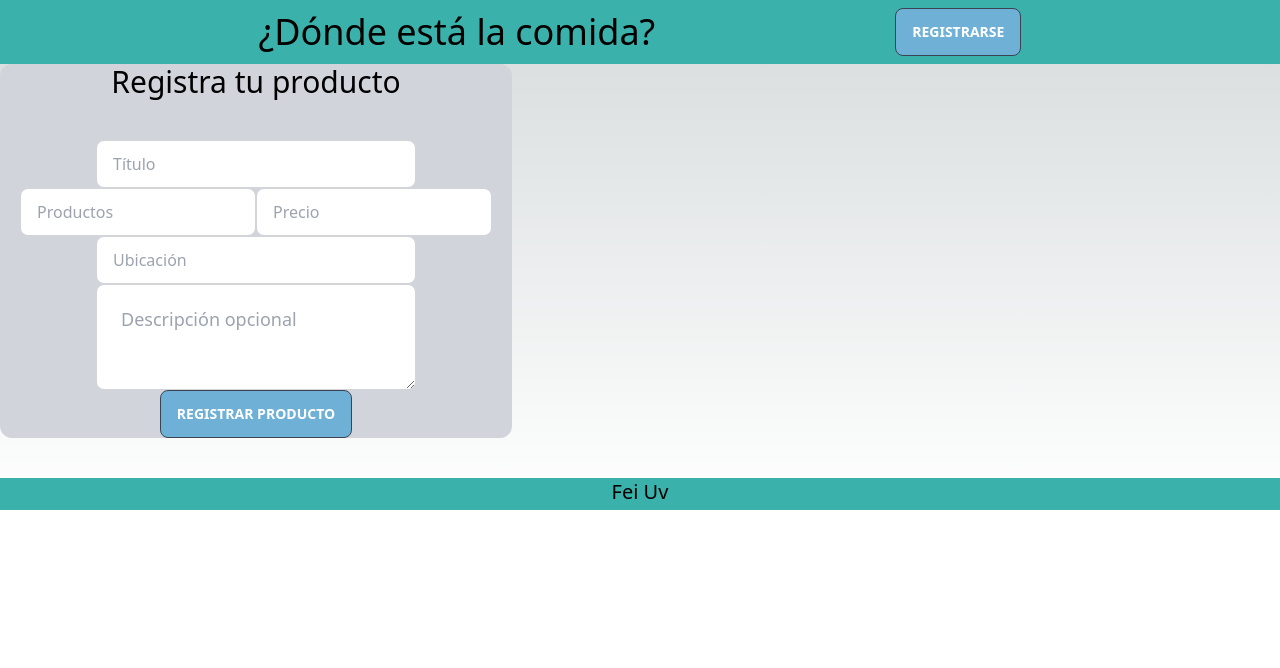
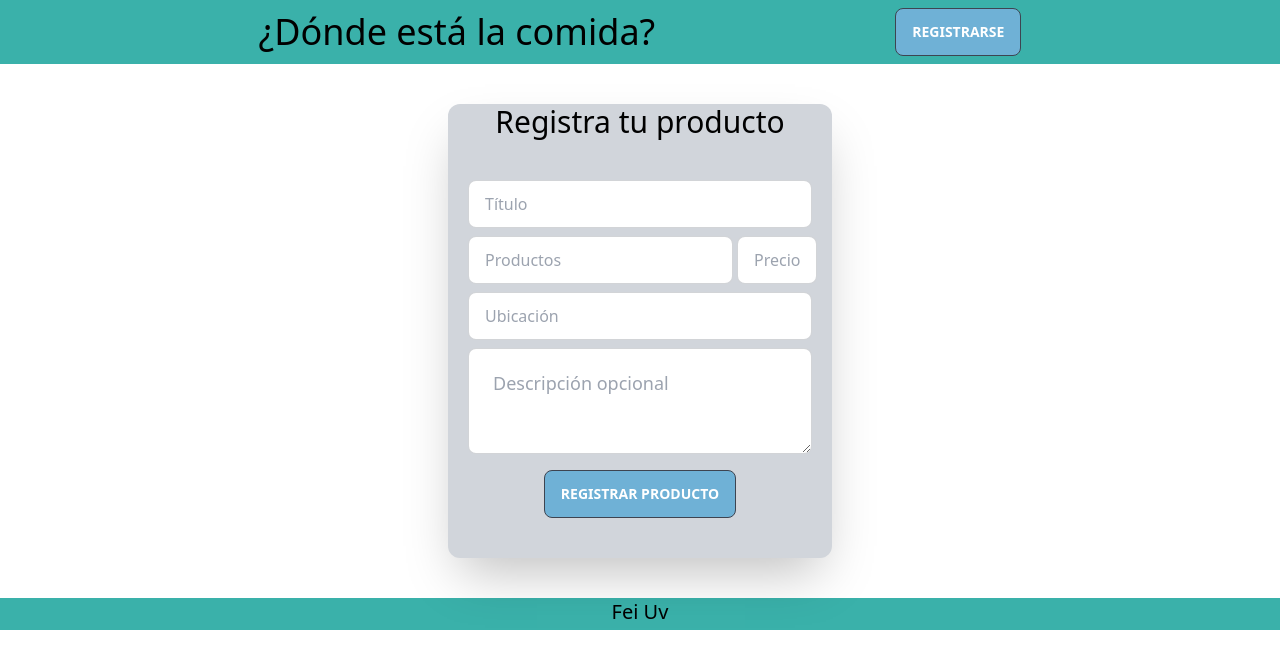
Before and after one commit to SirRobert-1/FindFood, a Next.js app: page /registroProducto in a window 1280 px wide. Shown: the top 668 px of the page. Built offline with nearby package versions, Linux system fonts and the light colour scheme.

Commit message:
feat:Estilos en los formularios y cards de productos

```diff
--- a/src/components/EditarPro.jsx
+++ b/src/components/EditarPro.jsx
@@ -2,37 +2,37 @@ import React from "react";
 
 export default function editarPro() {
   return (
-    <div>
-      <div class="bg-cardFood w-3/4 md:w-2/5 px-5 rounded-xl">
-        <h1 class="text-center text-2xl md:text-3xl mb-10">
+    <div className="bg-white flex justify-center">
+      <div class="bg-gray-300 px-5 rounded-xl w-full max-w-sm shadow-2xl">
+        <h1 class="text-center text-black text-2xl md:text-3xl mb-10">
           Edita tu producto
         </h1>
         <div class="flex flex-col items-center mb-10">
           <input
             type="text"
             placeholder="Título"
-            className="input input-bordered w-full max-w-xs"
+            className="input input-bordered w-full max-w-sm mb-2"
           />
-          <div class="flex flex-col md:flex-row">
+          <div class="flex flex-col md:flex-row w-full max-w-sm">
             <input
               type="text"
               placeholder="Productos"
-              className="input input-bordered w-full max-w-xs"
+              className="input input-bordered md:w-72 mb-2 mr-1"
             />
             <input
               type="text"
               placeholder="Precio"
-              className="input input-bordered w-full max-w-xs"
+              className="input input-bordered md:w-20 mb-2"
             />
           </div>
           <input
             type="text"
             placeholder="Ubicación"
-            className="input input-bordered w-full max-w-xs"
+            className="input input-bordered w-full max-w-sm mb-2"
           />
           <textarea
-            placeholder="Bio"
-            className="textarea textarea-bordered textarea-lg w-full max-w-xs"
+            placeholder="Descripción opcional"
+            className="textarea textarea-bordered textarea-lg w-full max-w-sm mb-4"
           ></textarea>
           <button className="btn bg-boton text-white">Subir cambios</button>
         </div>
--- a/src/pages/productos.jsx
+++ b/src/pages/productos.jsx
@@ -59,12 +59,12 @@ const productosData = [
 
 export default function Productos() {
   return (
-    <div>
+    <div className="flex flex-wrap justify-center">
       {productosData.map((producto) => {
         return (
           <div
             key={producto.id}
-            className="bg-cardFood m-10 p-2 md:p-2 text-black rounded-lg text-center text-md md:w-1/2"
+            className="bg-cardFood m-10 p-2 md:p-2 text-black rounded-lg text-center text-md w-2/3 md:w-1/4"
           >
             <h1 className="text-2xl">{producto.titulo}</h1>
             <h2>{producto.productos}</h2>
--- a/src/pages/registroProducto.jsx
+++ b/src/pages/registroProducto.jsx
@@ -2,8 +2,8 @@ import React from "react";
 
 function registroProducto() {
   return (
-    <div>
-      <div class="bg-gray-300 w-3/4 md:w-2/5 px-5 rounded-xl">
+    <div className="bg-white flex justify-center">
+      <div class="bg-gray-300 px-5 rounded-xl w-full max-w-sm shadow-2xl m-10">
         <h1 class="text-center text-black text-2xl md:text-3xl mb-10">
           Registra tu producto
         </h1>
@@ -11,28 +11,28 @@ function registroProducto() {
           <input
             type="text"
             placeholder="Título"
-            className="input input-bordered w-full max-w-xs"
+            className="input input-bordered w-full max-w-sm mb-2"
           />
-          <div class="flex flex-col md:flex-row">
+          <div class="flex flex-col md:flex-row w-full max-w-sm">
             <input
               type="text"
               placeholder="Productos"
-              className="input input-bordered w-full max-w-xs"
+              className="input input-bordered md:w-72 mb-2 mr-1"
             />
             <input
               type="text"
               placeholder="Precio"
-              className="input input-bordered w-full max-w-xs"
+              className="input input-bordered md:w-20 mb-2"
             />
           </div>
           <input
             type="text"
             placeholder="Ubicación"
-            className="input input-bordered w-full max-w-xs"
+            className="input input-bordered w-full max-w-sm mb-2"
           />
           <textarea
             placeholder="Descripción opcional"
-            className="textarea textarea-bordered textarea-lg w-full max-w-xs"
+            className="textarea textarea-bordered textarea-lg w-full max-w-sm mb-4"
           ></textarea>
           <button className="btn bg-boton text-white">
             Registrar producto
```
Also changed, not shown: src/pages/index.jsx (+4 -1 lines), assets/icons/lupa.png (added).
